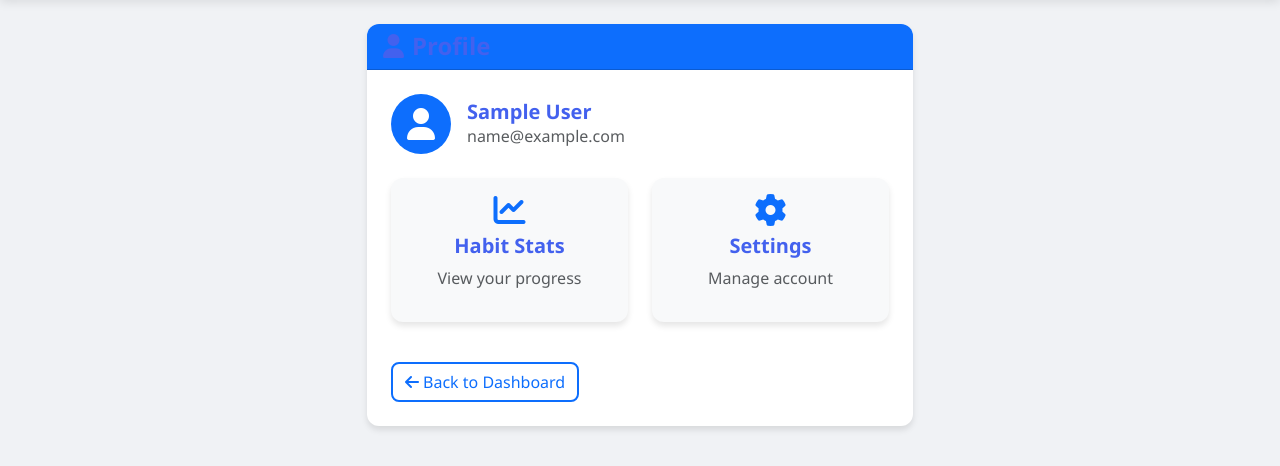
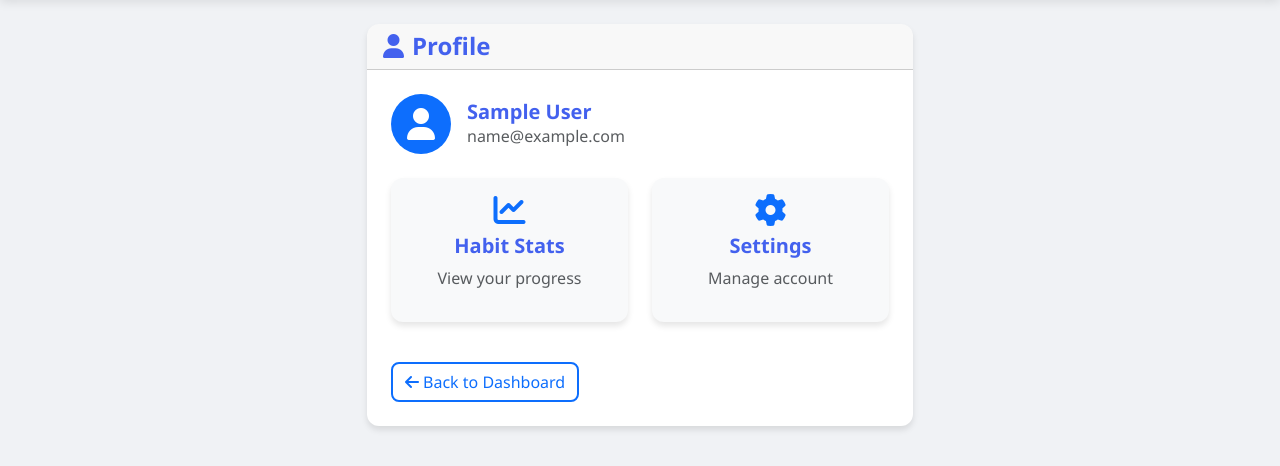
Before and after one commit to DagoTshering/HabitFlow, a Flask app: page /profile in a window 1280 px wide. Shown: the part 62-528 px from the top of the page. Run offline with Flask 3, Linux system fonts and the light colour scheme; the visitor is signed in with stand-in values (Sample User, id 1).

Commit message:
UPDATED:template file

```diff
--- a/app/templates/add_edit_habit.html
+++ b/app/templates/add_edit_habit.html
@@ -4,7 +4,7 @@
 <div class="row justify-content-center">
   <div class="col-md-8 col-lg-6">
     <div class="card">
-      <div class="card-header bg-primary text-white">
+      <div class="card-header">
         <h4 class="mb-0"><i class="fas {% if 'Edit' in title %}fa-edit{% else %}fa-plus-circle{% endif %} me-2"></i>{{ title }}</h4>
       </div>
       <div class="card-body p-4">
--- a/app/templates/profile.html
+++ b/app/templates/profile.html
@@ -4,7 +4,7 @@
 <div class="row justify-content-center">
   <div class="col-md-8 col-lg-6">
     <div class="card">
-      <div class="card-header bg-primary text-white">
+      <div class="card-header">
         <h4 class="mb-0"><i class="fas fa-user me-2"></i>Profile</h4>
       </div>
       <div class="card-body p-4">
```
